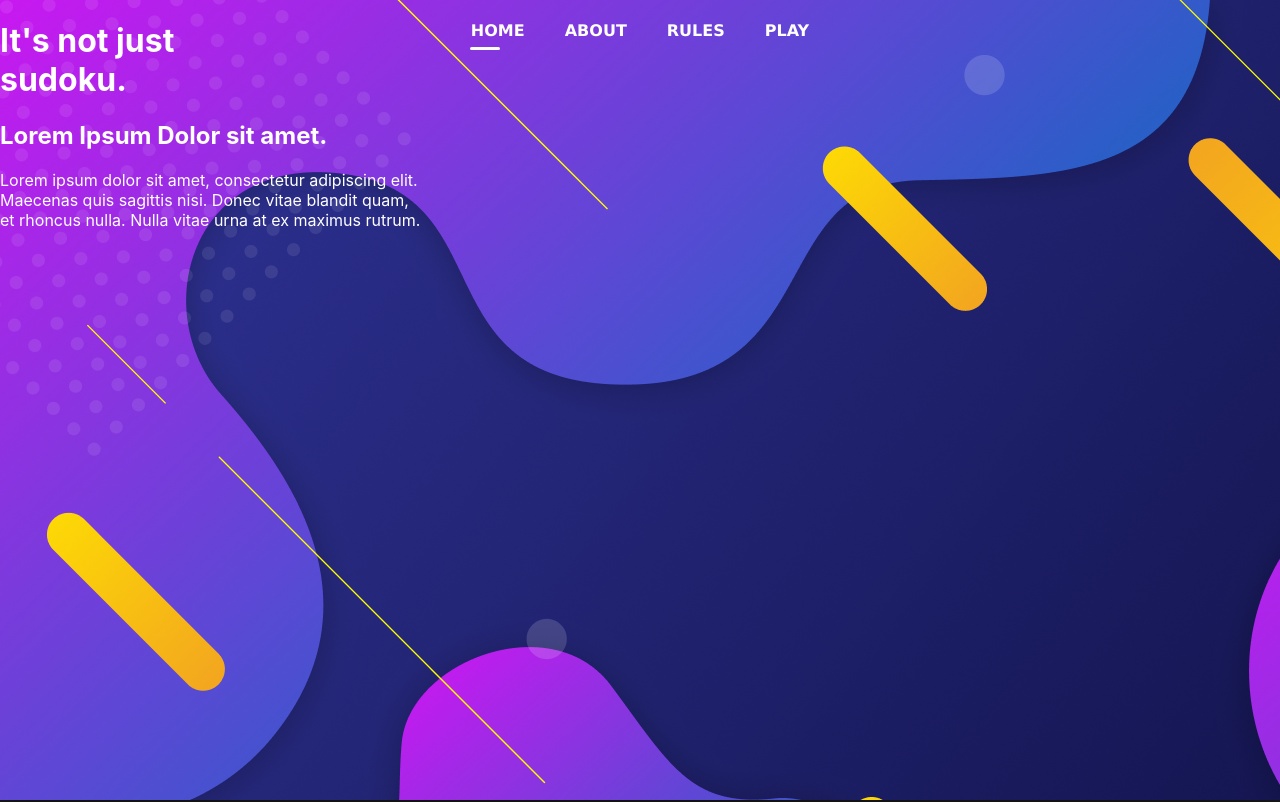
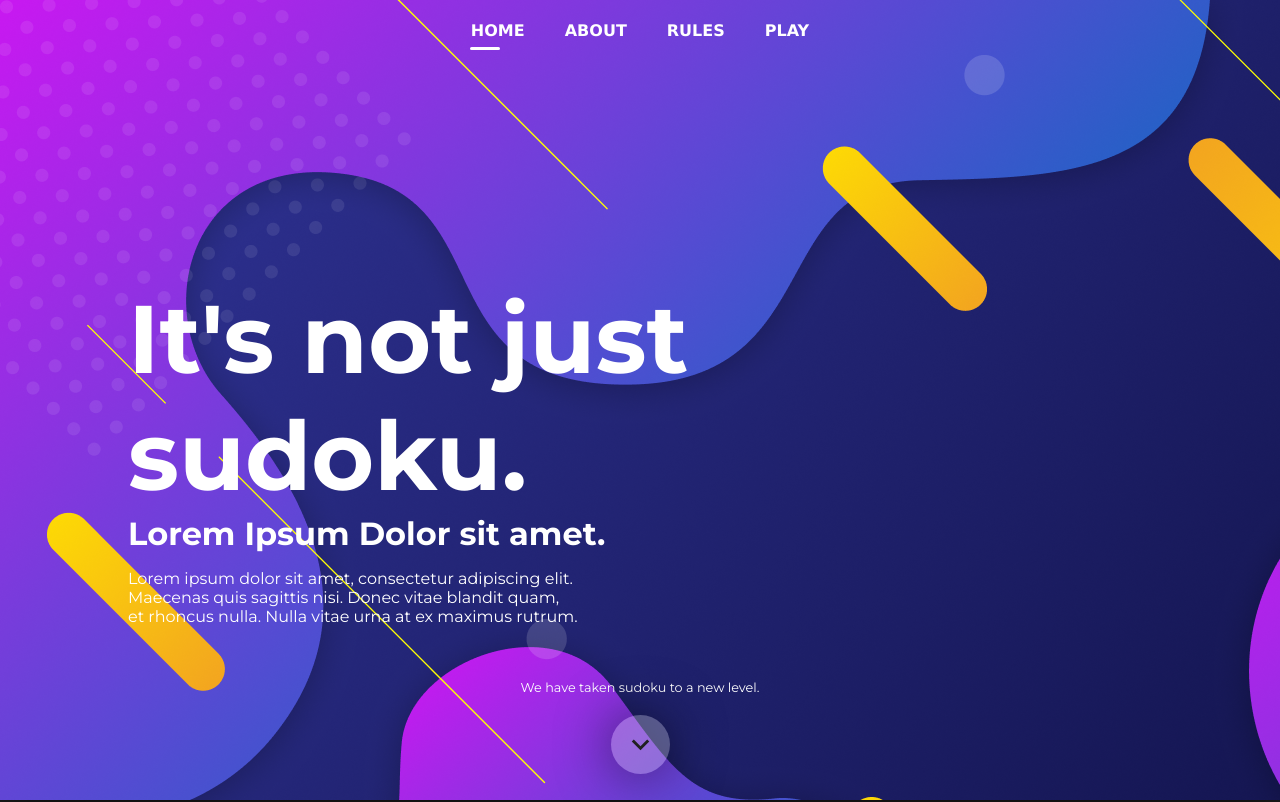
Before and after one commit to NikolSkvarilova/sudoku, a React (Create React App) app: page / in a window 1280 px wide. Shown: the top 802 px of the page. Built offline with nearby package versions, Linux system fonts and the light colour scheme.

Commit message:
Added styles for h1, h2, p

```diff
--- a/src/Components/Sections/LandingPage/LandingPage.scss
+++ b/src/Components/Sections/LandingPage/LandingPage.scss
@@ -11,11 +11,14 @@
   z-index: 5;
   box-shadow: 0px 0px 55px -2px rgba(0,0,0,0.63);
 
-  .main_title {
-    @include clean-element;
+  .text-section {
     position: absolute;
     top: 35%;
     left: 10%;
+
+    h1 {
+      @include clean-element;
+
       font-family: map-get($font-families, title);
       font-size: map-get($font-sizes-desktop, title);
       font-weight: map-get($font-weights, bold);
@@ -30,6 +33,21 @@
         top: 20%;
       }
     }
+
+    h2 {
+      @include clean-element;
+      font-family: map-get($font-families, heading1);
+      font-size: map-get($font-sizes-desktop, heading1);
+    }
+
+    p {
+      font-family: map-get($font-families, regular-text);
+      font-size: 1em;
+    }
+
+  }
+
+
 
   .scroll-down_container {
     position: relative;
```
Lines whose indentation alone changed are shown as unchanged.
